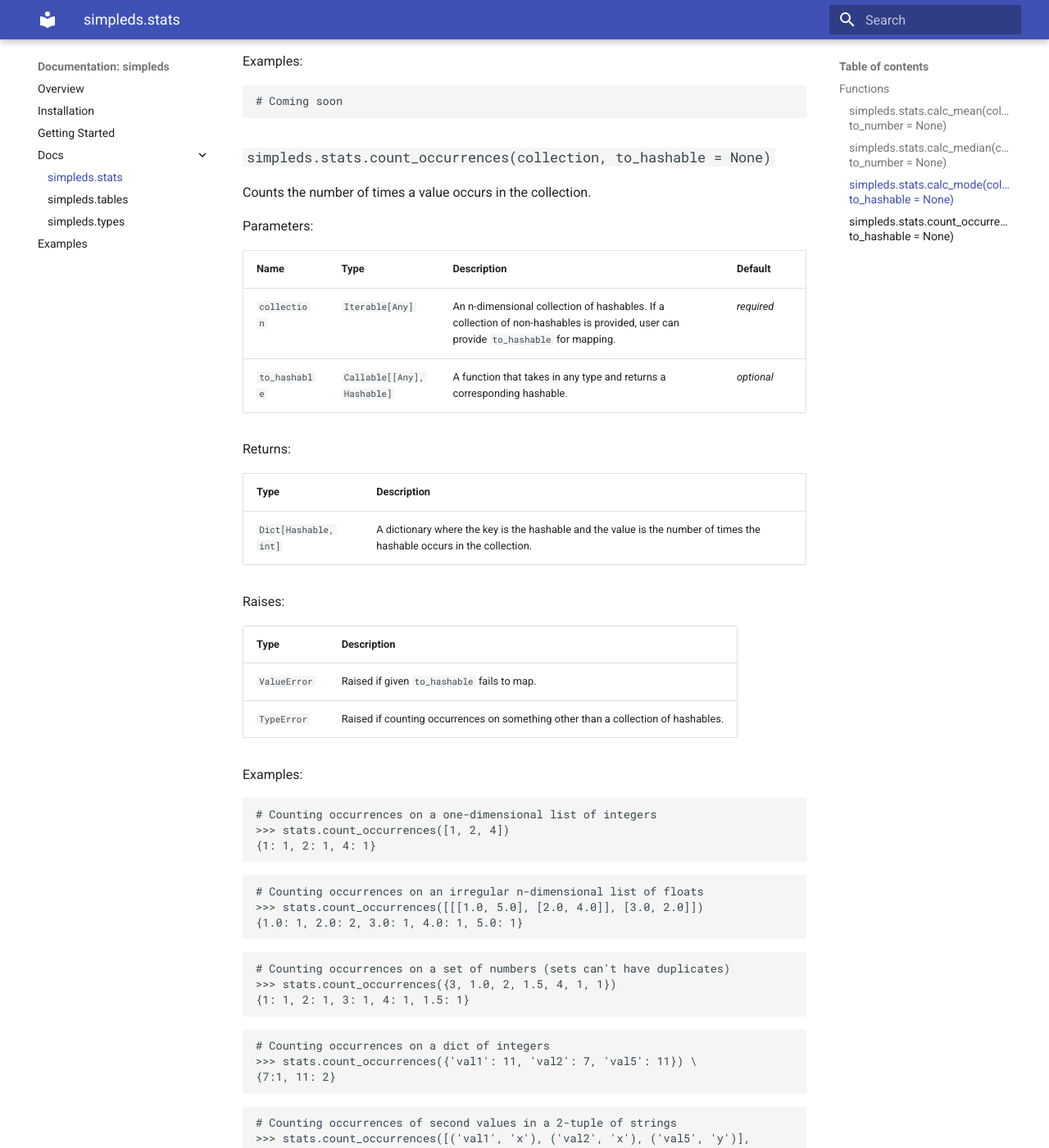
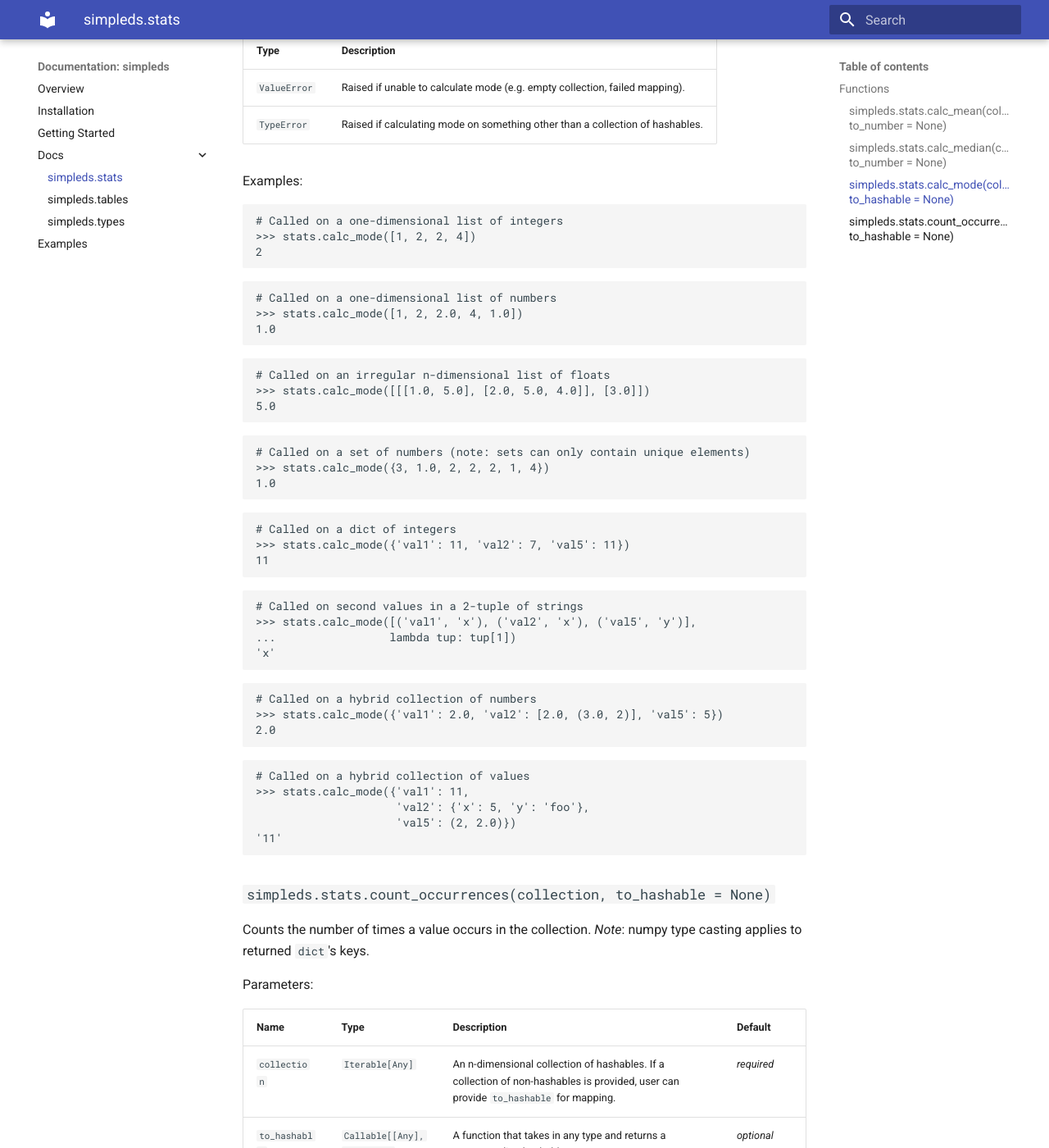
Before and after one commit to keiferc/simpleds, an MkDocs documentation site: the page built from docs/interfaces/stats.md, in a window 1280 px wide and 1400 px high, scrolled down 3664 px. Shown: the whole window at 82% size. Built offline with MkDocs 1.6.1 and Material for MkDocs 9.7.7, drawn with Linux system fonts in a browser that asks for light colours; some of the changed text lies outside the part shown.

Commit message:
finished calc_mode

````diff
--- a/docs/interfaces/stats.md
+++ b/docs/interfaces/stats.md
@@ -6,6 +6,8 @@ functions for data science usage.
 ## Functions
 
 ### `simpleds.stats.calc_mean(collection, to_number = None)`
+Returns the mean of a given collection.
+
 Parameters:
 
 | Name | Type | Description | Default |
@@ -61,6 +63,7 @@ Examples:
 ```
 
 ### `simpleds.stats.calc_median(collection, to_number = None)`
+Returns the median of a given collection.
 
 Parameters:
 
@@ -117,6 +120,8 @@ Examples:
 ```
 
 ### `simpleds.stats.calc_mode(collection, to_hashable = None)`
+Returns the mode of a given collection. *Note*: numpy type casting applies to
+return values.
 
 Parameters:
 
@@ -129,7 +134,7 @@ Returns:
 
 | Type | Description |
 | ---- | ----------- |
-| `Hashable` | The mode of a given collection of hashables. |
+| `Hashable` | The mode of a given collection of hashables. If there's a tie, the left-most (sorted in ascending order) is returned. *Note*: numpy type casting applies to return values. |
 
 Raises:
 
@@ -141,12 +146,52 @@ Raises:
 Examples:
 
 ```python
-# Coming soon
+# Called on a one-dimensional list of integers
+>>> stats.calc_mode([1, 2, 2, 4])
+2
+```
+```python
+# Called on a one-dimensional list of numbers
+>>> stats.calc_mode([1, 2, 2.0, 4, 1.0])
+1.0
+```
+```python
+# Called on an irregular n-dimensional list of floats
+>>> stats.calc_mode([[[1.0, 5.0], [2.0, 5.0, 4.0]], [3.0]])
+5.0
+```
+```python
+# Called on a set of numbers (note: sets can only contain unique elements)
+>>> stats.calc_mode({3, 1.0, 2, 2, 2, 1, 4})
+1.0
+```
+```python
+# Called on a dict of integers
+>>> stats.calc_mode({'val1': 11, 'val2': 7, 'val5': 11})
+11
+```
+```python
+# Called on second values in a 2-tuple of strings
+>>> stats.calc_mode([('val1', 'x'), ('val2', 'x'), ('val5', 'y')],
+...                 lambda tup: tup[1])
+'x'
+```
+```python
+# Called on a hybrid collection of numbers
+>>> stats.calc_mode({'val1': 2.0, 'val2': [2.0, (3.0, 2)], 'val5': 5})
+2.0
+```
+```python
+# Called on a hybrid collection of values
+>>> stats.calc_mode({'val1': 11,
+                     'val2': {'x': 5, 'y': 'foo'},
+                     'val5': (2, 2.0)})
+'11'
 ```
 
 ### `simpleds.stats.count_occurrences(collection, to_hashable = None)`
 
-Counts the number of times a value occurs in the collection.
+Counts the number of times a value occurs in the collection. *Note*: numpy type casting applies to returned `dict`'s keys.
 
 Parameters:
 
@@ -159,7 +204,7 @@ Returns:
 
 | Type | Description |
 | ---- | ----------- |
-| `Dict[Hashable, int]` | A dictionary where the key is the hashable and the value is the number of times the hashable occurs in the collection. |
+| `Dict[Hashable, int]` | A dictionary where the key is the hashable and the value is the number of times the hashable occurs in the collection. *Note*: numpy type casting applies to returned `dict`'s keys. |
 
 Raises:
 
@@ -183,7 +228,7 @@ Examples:
 ``` python
 # Counting occurrences on a set of numbers (sets can't have duplicates)
 >>> stats.count_occurrences({3, 1.0, 2, 1.5, 4, 1, 1})
-{1: 1, 2: 1, 3: 1, 4: 1, 1.5: 1}
+{1.0: 1, 1.5: 1, 2.0: 1, 3.0: 1, 4.0: 1}
 ```
 ```python
 # Counting occurrences on a dict of integers
````
Also changed, not shown: 2 other files.
